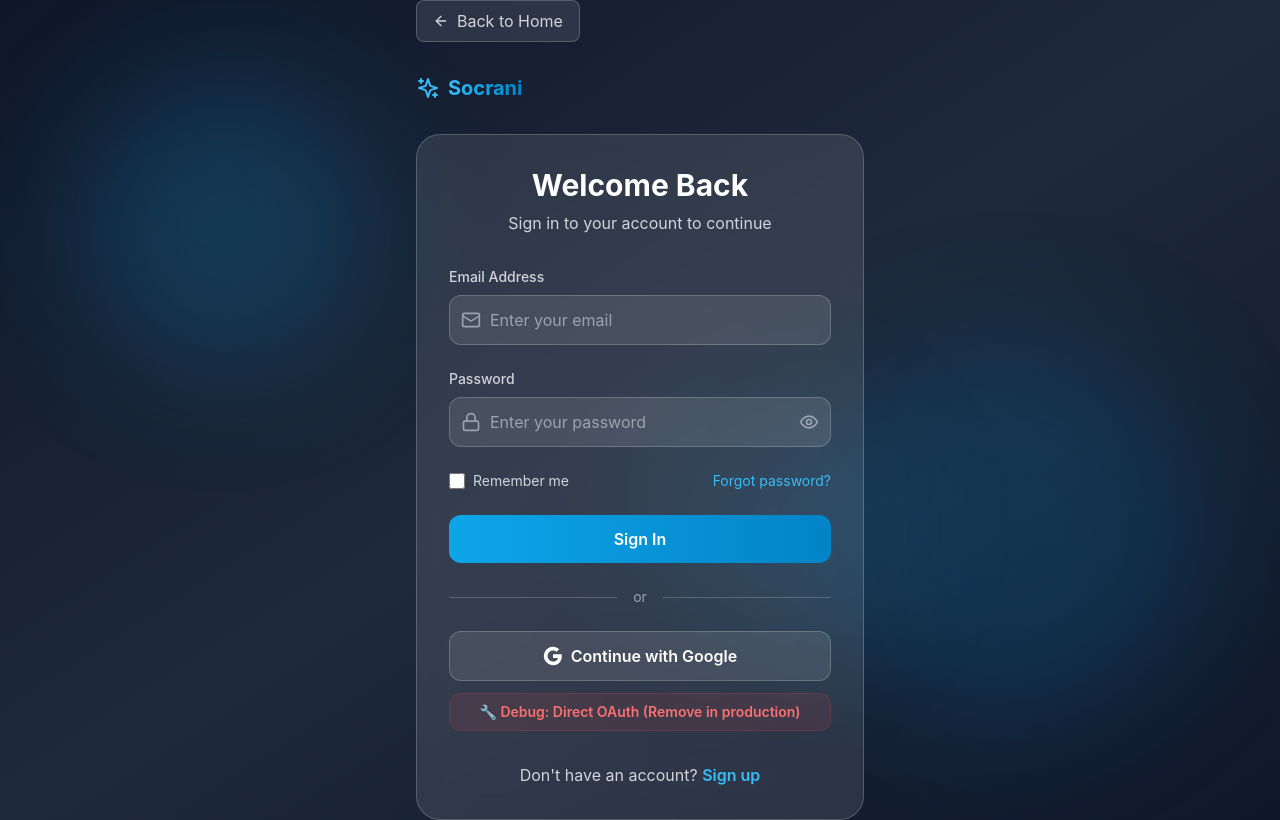
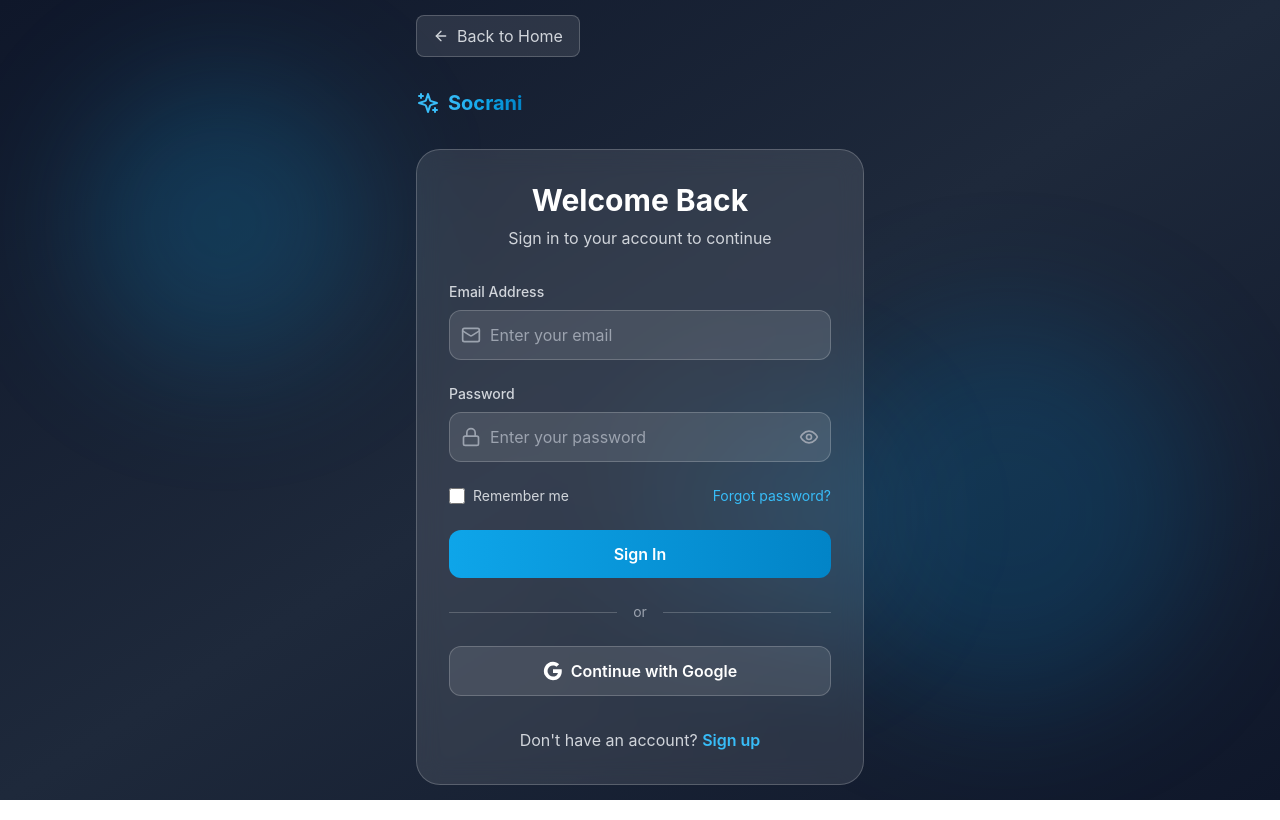
Before and after one commit to builtbyap/scratchsocrani, a Next.js app: page /signin in a window 1280 px wide. Built offline with nearby package versions, Linux system fonts and the light colour scheme.

Commit message:
Filter out test data and remove debug button from sign-in

```diff
--- a/src/app/dashboard/page.tsx
+++ b/src/app/dashboard/page.tsx
@@ -983,8 +983,15 @@ export default function Dashboard() {
     const hasValidName = connection.name && connection.name.trim() !== '' && !connection.name.includes('No name')
     const hasValidCompany = connection.company && connection.company.trim() !== '' && !connection.company.includes('No company')
 
+    // Skip test data entries
+    const isTestUser = connection.name && connection.name.toLowerCase().includes('test user')
+    const isTestCompany = connection.company && connection.company.toLowerCase().includes('test company')
+
     // Only show connections with valid data
-    if (!hasValidName || !hasValidCompany) {
+    if (!hasValidName || !hasValidCompany || isTestUser || isTestCompany) {
+      if (isTestUser || isTestCompany) {
+        console.log('🚫 Filtering out LinkedIn test data:', { name: connection.name, company: connection.company })
+      }
       return false
     }
 
@@ -1011,14 +1018,23 @@ export default function Dashboard() {
     ])).values()
   )
 
-  // Filter emails based on search term (company name) only
+  // Filter emails based on search term (company name) only and remove test data
   const filteredEmails = uniqueEmails.filter((email: any) => {
+    // Skip test data entries
+    const isTestUser = email.name && email.name.toLowerCase().includes('test user')
+    const isTestCompany = email.company && email.company.toLowerCase().includes('test company')
+
+    if (isTestUser || isTestCompany) {
+      console.log('🚫 Filtering out test data:', { name: email.name, company: email.company })
+      return false
+    }
+
     // If there's a search term, check if it matches the company name
     if (emailSearchTerm.trim()) {
       return email.company?.toLowerCase().includes(emailSearchTerm.toLowerCase())
     }
 
-    // If no search term, show all emails
+    // If no search term, show all valid emails
     return true
   })
 
--- a/src/app/signin/page.tsx
+++ b/src/app/signin/page.tsx
@@ -260,19 +260,6 @@ export default function SignInPage() {
                 </svg>
                 <span>Continue with Google</span>
               </button>
-
-              {/* Debug button for testing OAuth */}
-              <button
-                onClick={() => {
-                  console.log('🔍 Testing direct OAuth URL...')
-                  const oauthUrl = `https://jlkebdnvjjdwedmbfqou.supabase.co/auth/v1/authorize?provider=google&redirect_to=${encodeURIComponent(window.location.origin + '/dashboard')}`
-                  console.log('🔍 Direct OAuth URL:', oauthUrl)
-                  window.location.href = oauthUrl
-                }}
-                className="w-full py-2 bg-red-500/10 border border-red-500/20 rounded-xl font-semibold hover:bg-red-500/20 transition-all duration-300 flex items-center justify-center space-x-2 text-red-400 text-sm"
-              >
-                🔧 Debug: Direct OAuth (Remove in production)
-              </button>
             </div>
 
             {/* Sign Up Link */}
```
